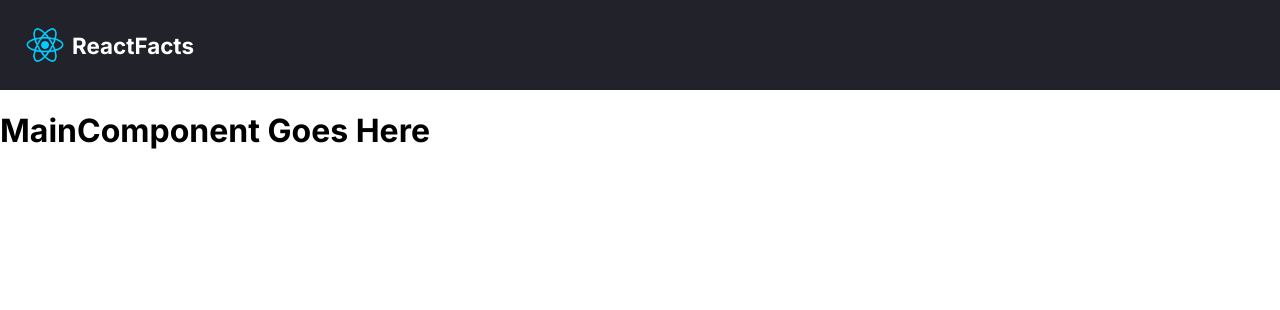
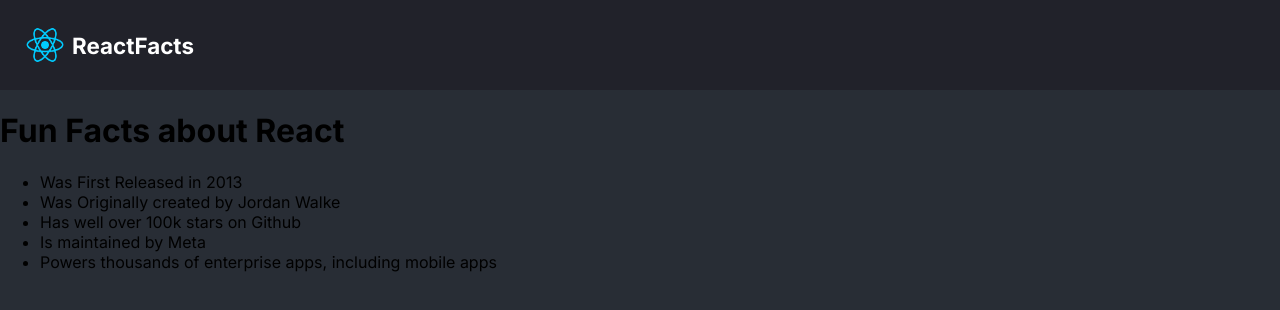
Before and after one commit to Amandecoe/React-Practice, a React (Vite) app in the folder React-Practice/: page / in a window 1280 px wide. Shown: the top 310 px of the page. Built offline with nearby package versions, Linux system fonts and the light colour scheme.

Commit message:
html for main done

```diff
--- a/React-Practice/Components/Main.jsx
+++ b/React-Practice/Components/Main.jsx
@@ -1,5 +1,14 @@
 export default function MainComponent (){
     return(
-        <h1>MainComponent Goes Here</h1>
+        <main>
+            <h1>Fun Facts about React</h1>
+            <ul>
+                <li>Was First Released in 2013</li>
+                <li>Was Originally created by Jordan Walke</li>
+                <li>Has well over 100k stars on Github</li>
+                <li>Is maintained by Meta</li>
+                <li>Powers thousands of enterprise apps, including mobile apps</li>
+            </ul>
+        </main>
     )
 }
--- a/React-Practice/index.css
+++ b/React-Practice/index.css
@@ -4,6 +4,7 @@
 body{
     margin:0;
     font-family: Inter, sans-serif;
+    background-color: #282D35;
 }
 nav{
     display: flex;
@@ -24,3 +25,6 @@
     font-size: 1.4rem;
     font-weight: 700;
 }
+main{
+
+}
```
